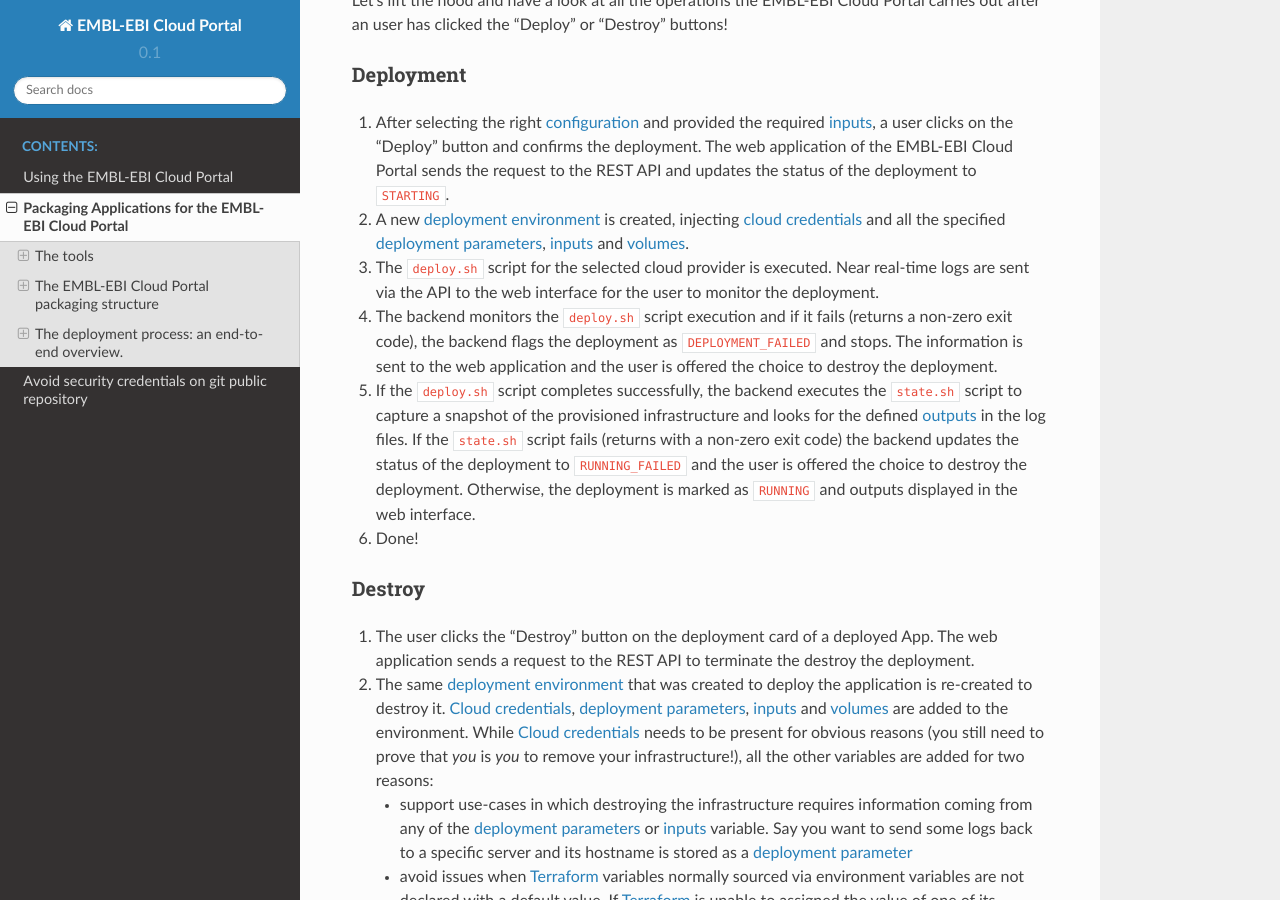
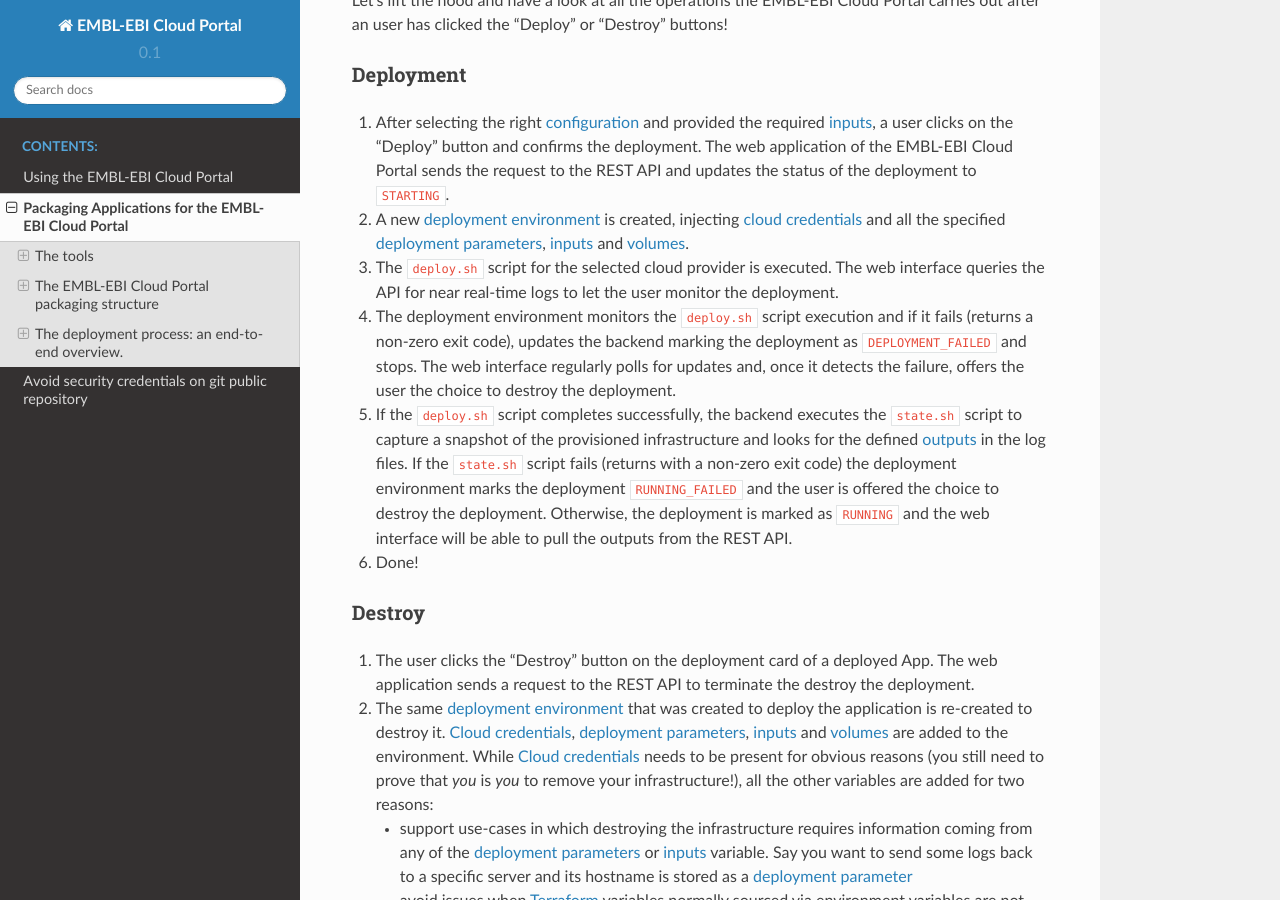
Before and after one commit to isabella232/cloud-portal-documentation, a Sphinx documentation site: the page built from docs/source/applications_packaging.rst, in a window 1280 px wide and 900 px high, scrolled down 16516 px. Built offline with Sphinx 7.4.7 and the Read the Docs theme 2.0.0, drawn with Linux system fonts in a browser that asks for light colours.

Commit message:
Improve end-to-end deployment description

```diff
--- a/docs/source/applications_packaging.rst
+++ b/docs/source/applications_packaging.rst
@@ -931,22 +931,25 @@
     :ref:`deployment parameters <manifest-deploymentParameters>`,
     :ref:`inputs <inputs>` and :ref:`volumes <manifest-volumes>`.
 
-#.  The ``deploy.sh`` script for the selected cloud provider is executed. Near
-    real-time logs are sent via the API to the web interface for the user to
-    monitor the deployment.
+#.  The ``deploy.sh`` script for the selected cloud provider is executed. The
+    web interface queries the API for near real-time logs to let the user monitor
+    the deployment.
 
-#.  The backend monitors the ``deploy.sh`` script execution and if it fails
-    (returns a non-zero exit code), the backend flags the deployment as
-    ``DEPLOYMENT_FAILED`` and stops. The information is sent to the web application
-    and the user is offered the choice to destroy the deployment.
+#.  The deployment environment monitors the ``deploy.sh`` script execution and
+    if it fails (returns a non-zero exit code), updates the backend marking the
+    deployment as ``DEPLOYMENT_FAILED`` and stops. The web interface regularly
+    polls for updates and, once it detects the failure, offers the user the
+    choice to destroy the deployment.
 
 #.  If the ``deploy.sh`` script completes successfully, the backend executes
     the ``state.sh`` script to capture a snapshot of the provisioned infrastructure
     and looks for the defined :ref:`outputs <manifest-outputs>` in the log files.
     If the ``state.sh`` script fails (returns with a non-zero exit code) the
-    backend updates the status of the deployment to ``RUNNING_FAILED`` and the
-    user is offered the choice to destroy the deployment. Otherwise, the
-    deployment is marked as ``RUNNING`` and outputs displayed in the web interface.
+    deployment environment marks the deployment ``RUNNING_FAILED`` and the user
+    is offered the choice to destroy the deployment. Otherwise, the deployment
+    is marked as ``RUNNING`` and the web interface will be able to pull the outputs
+    from the REST API.
+
 
 #. Done!
 
```
